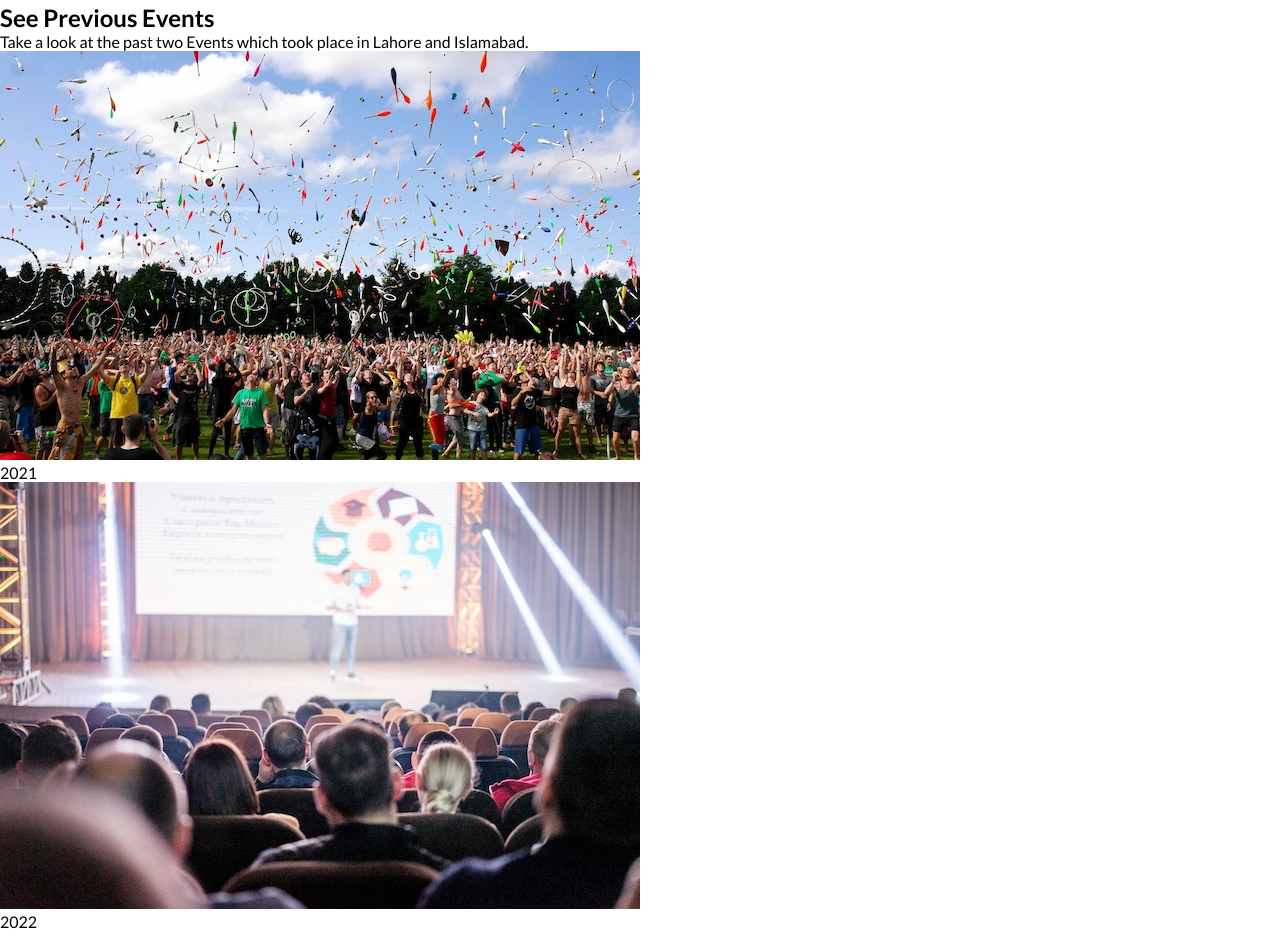
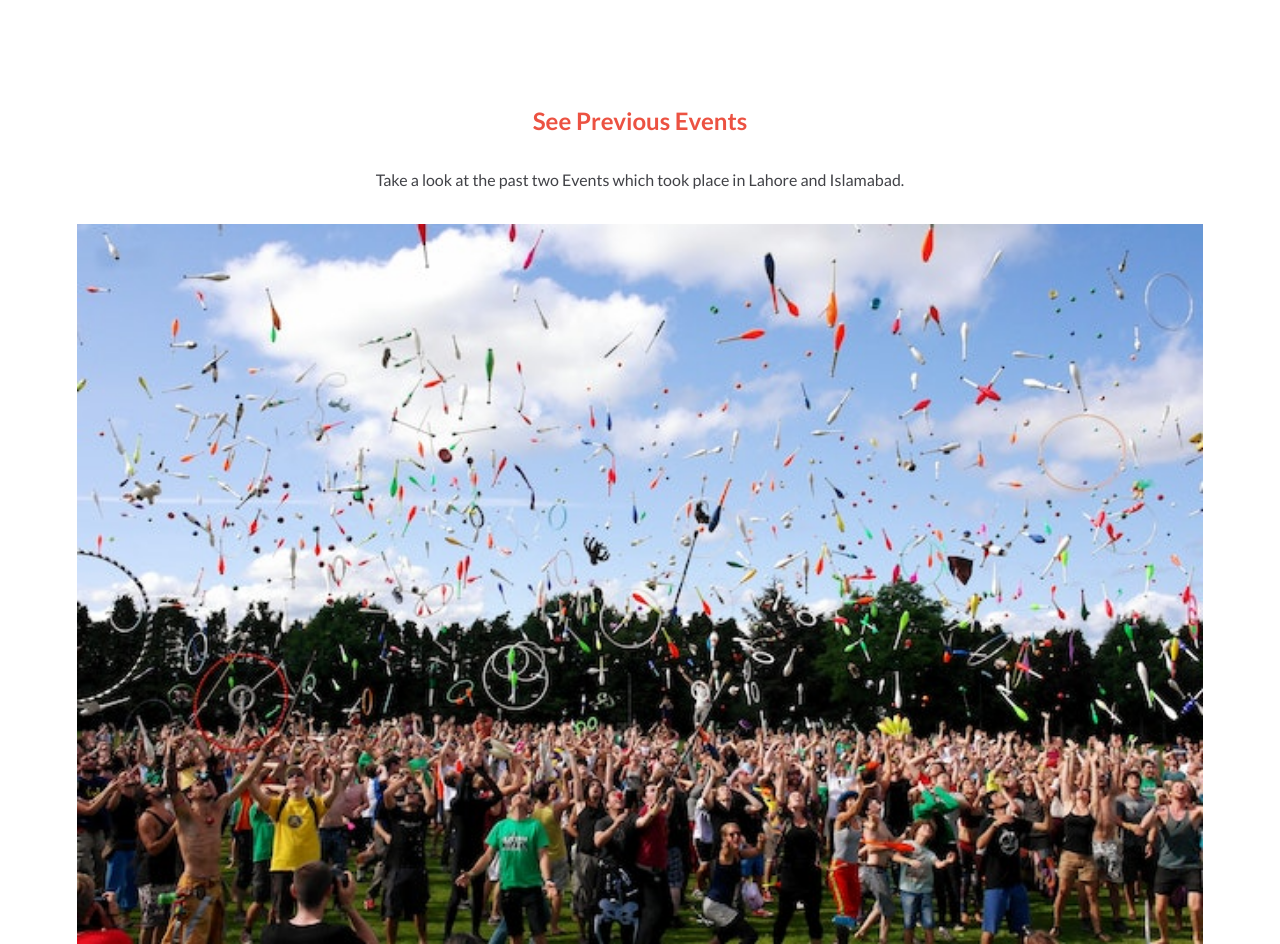
Before and after one commit to hamzaw9/ITMinds, a website: page about.html in a window 1280 px wide. Shown: the part 1297-2241 px from the top of the page. Drawn offline with Linux system fonts and the light colour scheme.

Commit message:
Style heading and paragraph of aim section

```diff
--- a/about.html
+++ b/about.html
@@ -84,12 +84,12 @@
         Take a look at the past two Events which took place in Lahore and
         Islamabad.
       </p>
-      <div class="event-images">
-        <div class="event">
+      <div class="event-inner">
+        <div class="event-img">
           <img src="images/event1.jpg" alt="Event" />
           <div class="centered-text">2021</div>
         </div>
-        <div class="event">
+        <div class="event-img">
           <img src="images/event2.jpg" alt="Event" />
           <div class="centered-text">2022</div>
         </div>
--- a/style.css
+++ b/style.css
@@ -329,3 +329,25 @@ header {
 .aim a {
   font-size: 2.5rem;
 }
+
+/*** *******      Events Section        ****** ***/
+
+.events {
+  display: flex;
+  flex-direction: column;
+  gap: 35px;
+  text-align: center;
+  padding: 8% 6%;
+}
+
+.events h2 {
+  color: #ec5242;
+}
+
+.events p {
+  color: #414247;
+}
+
+.event-img img {
+  width: 100%;
+}
```
